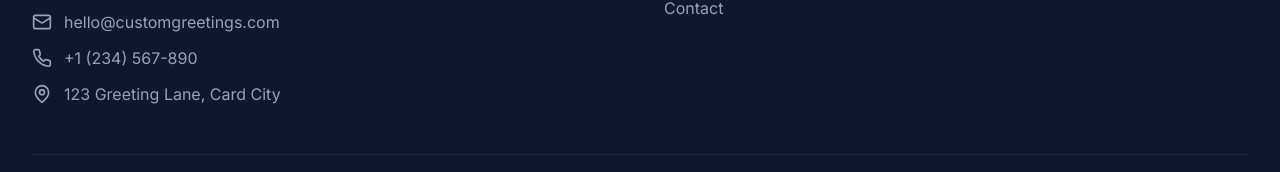
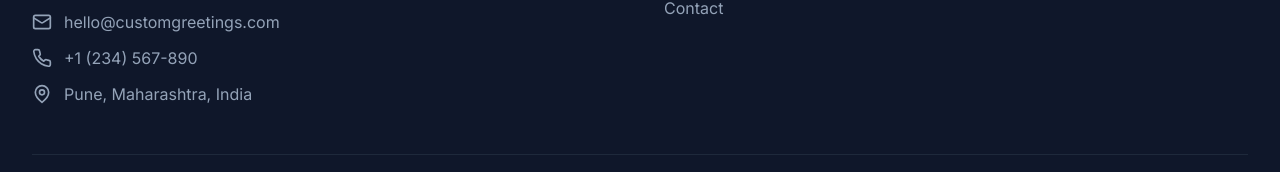
Before and after one commit to ShashankBedarkar/greetingsbyshashank, a React (Vite) app: page / in a window 1280 px wide. Shown: the part 4553-4725 px from the top of the page. Built offline with nearby package versions, Linux system fonts and the light colour scheme; no server answers; the database is empty.

Commit message:
Update Footer.tsx

```diff
--- a/src/components/layout/Footer.tsx
+++ b/src/components/layout/Footer.tsx
@@ -92,7 +92,7 @@ export default function Footer() {
               </a>
               <p className="flex items-center gap-3">
                 <MapPin className="w-5 h-5" />
-                123 Greeting Lane, Card City
+                Pune, Maharashtra, India
               </p>
             </div>
           </div>
```
